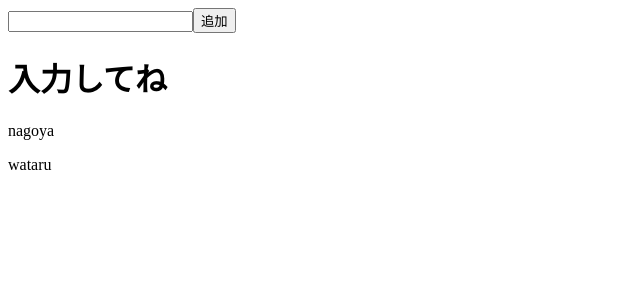
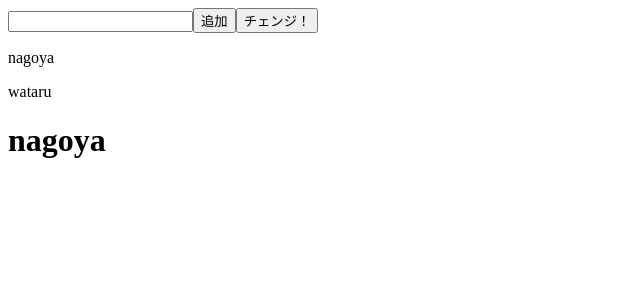
Before and after one commit to nagoland/myhooks, a React (Create React App) app: page / in a window 1280 px wide. Shown: the top 300 px of the page, without its empty margins (0-640 px from the left). Built offline with nearby package versions, Linux system fonts and the light colour scheme.

Commit message:
added reducer

```diff
--- a/src/App.js
+++ b/src/App.js
@@ -1,40 +1,62 @@
-import React,{useState} from "react"
+import React,{useEffect,useState} from "react"
 import User from "./User"
 
-const App = () => {
-    const [text, setText] = useState("入力してね")
-    const [names, setNames] = useState(["nagoya","wataru"])
-    const [input, setInput] = useState("")
+const App = (props) => {
+    // const [text, setText] = useState("入力してね")
+    // const [names, setNames] = useState(props.names)
+    // const [input, setInput] = useState(props.input)
+    const [state, setState] = useState(props)
+    const [activeUser, setActiveUser] = useState([state.names[0]])
+
+
+
     const changeInput = (e) => {
-
-        setInput(e.target.value)
+        setState({...state,input:e.target.value})
     }
     const addName = (e) => {
         e.preventDefault()
-        if(input === ""){
-            return(
-                setText("カラですよー")
-            )
+        if(state.input === ""){
+            // return(
+            //     setText("カラですよー")
+            // )
         }else{
-            setText(input + "さんが仲間になりました")
-            setNames(names.concat(input))
-            setInput("")
+            setState({...state,
+                names: state.names.concat(state.input),
+                input: ""})
+            console.log(state.names)
         }
+    }
+    // useEffect(()=>{
+    //     setState({...state,input:""})
+    // })
+
+    const changeActiveUser= (e) => {
+        e.preventDefault()
+        const activeIndex = Math.floor(Math.random()*(state.names.length))
+        setActiveUser(state.names[activeIndex])
     }
     return (
         <>
         <form>
-            <input type="text"　onChange={changeInput} value={input}></input>
+            <input type="text"　onChange={changeInput} value={state.input}></input>
             <button onClick={addName}>追加</button>
+            <button onClick={changeActiveUser}>チェンジ！</button>
         </form>
-        <h1>{text}</h1>
+        {/* <h1>{text}</h1> */}
         {
-            names.map((name,index)=>(
+            state.names.map((name,index)=>(
                 <User name={name} key={index}/>
             ))
         }
+        <h1>{activeUser}</h1>
         </>
     )
 }
+//
+App.defaultProps =  {
+    names: ["nagoya","wataru"],
+    input: ""
+}
+
 
 export default App
```
Also changed, not shown: src/reducers/index.js (added, +17 -0 lines).
